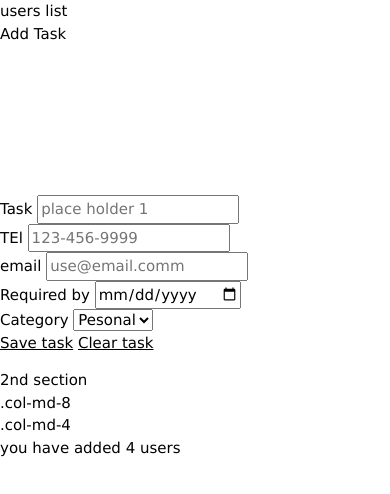
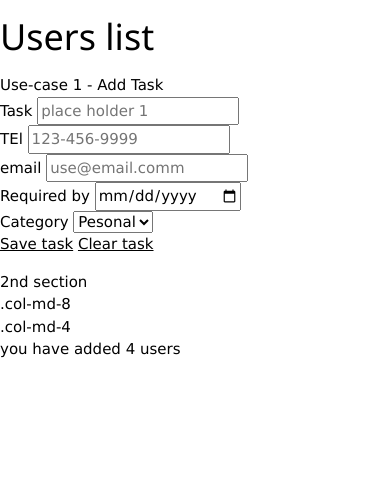
Before and after one commit to gr-git-hub/sai-js-learn, a website: page src/index.html in a window 390 px wide. Drawn offline with nearby package versions, Linux system fonts and the light colour scheme.

```diff
--- a/src/index.html
+++ b/src/index.html
@@ -3,7 +3,7 @@
 <html lang = "en">
 <head>
 <meta charset ="utf-8">
-<meta name="viewport" content="width=device-width, initial-scale=1">
+<!-- <meta name="viewport" content="width=device-width, initial-scale=1"> -->
 <title>
 Sai - deduplication service integration view
 </title>
@@ -15,17 +15,15 @@
 </head>
 <body>
 <header>
-<span>
-users list
-</span>
+
+<h1>Users list</h1>
+
 </header>
-<main>
-<section>
-Add Task
+<div>
+  </div>Use-case 1 - Add Task
+  <div>
 <form>
-<div>
-<canvas>
-</canvas>
+
 <div>
 <label>Task</label>
 <input type="text" required="required" name="task" class="required" placeholder="place holder 1" />
@@ -54,16 +52,17 @@
 <a href="">Clear task</a>
 </nav>
 </form>
-</section>
-<section>
+</div>
+<div>
 2nd section
+</div>
 <div class="container">
   <div class="row">
     <div class="col-md-8">.col-md-8</div>
     <div class="col-md-4">.col-md-4</div>
   </div>
 </div>
-</section>
+
 <footer>
 you have added 4 users
 </footer>
```
